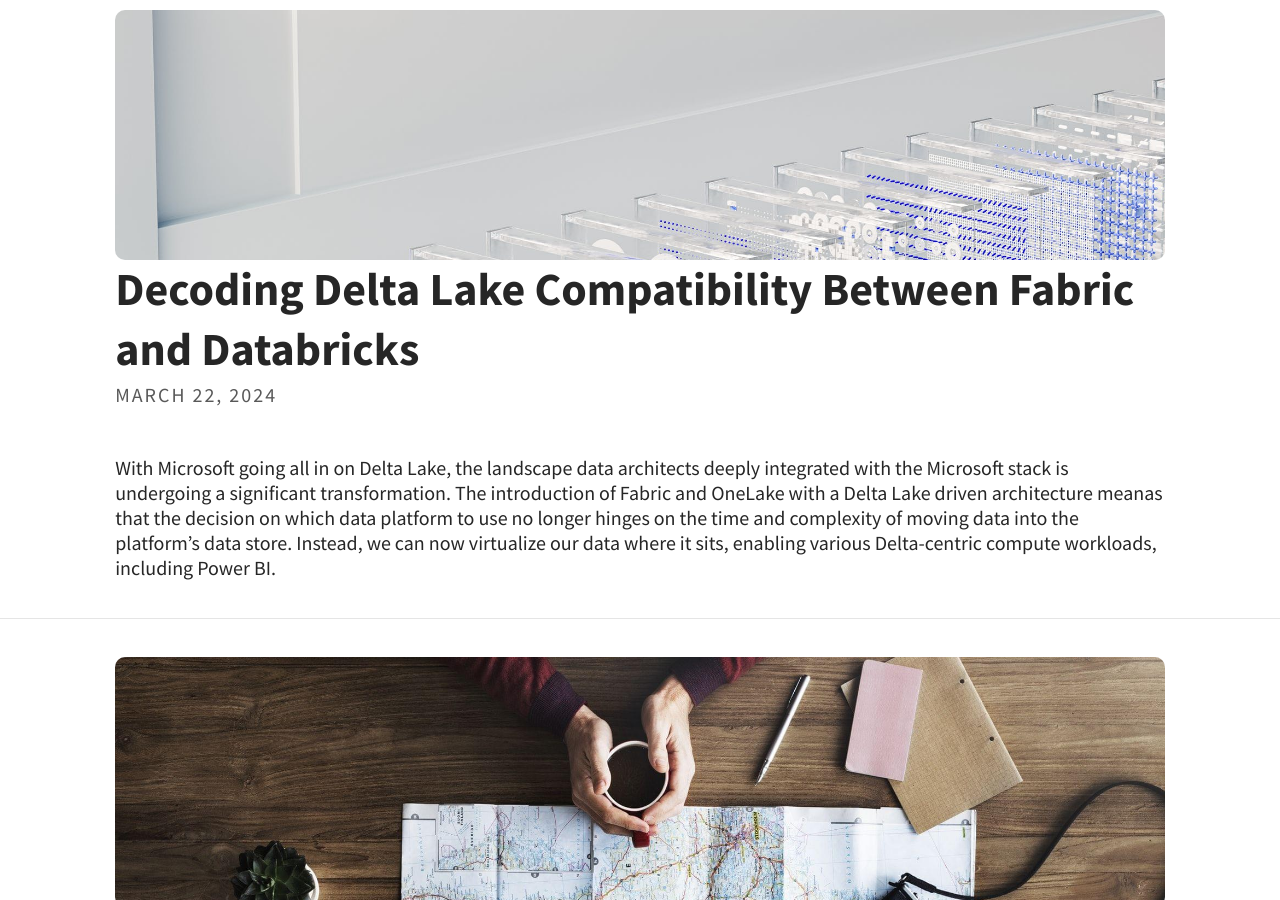
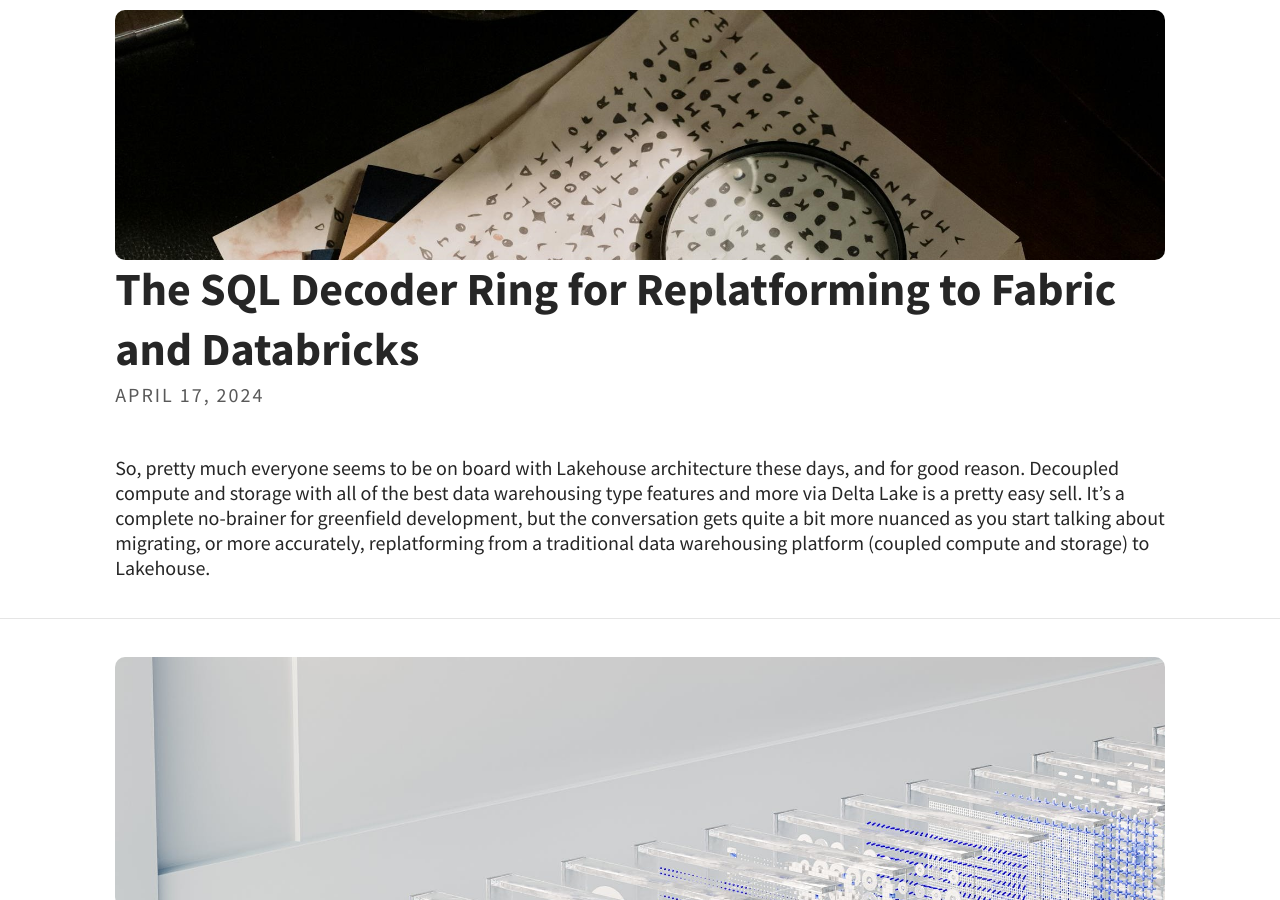
Before and after one commit to mwc360/mwc360.github.io, a Jekyll site: the page built from index.html, in a window 1280 px wide and 900 px high, scrolled down 399 px. Built offline with Jekyll 4.4.1, drawn with Linux system fonts in a browser that asks for light colours; the list of posts is cut into pages by our own code; some of the changed lines change nothing that is shown; some of the changed text lies outside the part shown.

Commit message:
new post

````diff
--- a/_posts/2024-02-26-Beyond-Information-Schema.md
+++ b/_posts/2024-02-26-Beyond-Information-Schema.md
@@ -2,7 +2,7 @@
 layout: post
 title: "Beyond Information Schema: Metadata Mastery in a Fabric Lakehouse"
 tags: [Fabric, Spark]
-categories: Tips and Tricks
+categories: Data-Engineering
 feature-img: "assets/img/pexels/search-map.jpeg"
 thumbnail: "assets/img/pexels/search-map.jpeg"
 published: true
--- /dev/null
+++ b/_posts/2024-04-17-The-SQL-Decoder-Ring-for-Replatforming-to-Fabric-And-Databricks.md
@@ -0,0 +1,170 @@
+---
+layout: post
+title: "The SQL Decoder Ring for Replatforming to Fabric and Databricks"
+tags: [Fabric, Databricks, Delta Lake, Spark]
+categories: Data-Engineering
+feature-img: "assets/img/feature-img/pexels-cottonbro-7319068.jpeg"
+thumbnail: "assets/img/feature-img/pexels-cottonbro-7319068.jpeg"
+published: true
+---
+
+So, pretty much everyone seems to be on board with Lakehouse architecture these days, and for good reason. Decoupled compute and storage _with_ all of the best data warehousing type features and more via Delta Lake is a pretty easy sell. It's a complete no-brainer for greenfield development, but the conversation gets quite a bit more nuanced as you start talking about migrating, or more accurately, replatforming from a traditional data warehousing platform (coupled compute and storage) to Lakehouse.
+
+Most data warehouses that are not in their infancy will have hundreds of code files, possibly thousands, that make up the business logic of the warehouse. They might be views, stored procedures, tables, functions, random scripts, etc. This can become a major road block to replatforming unless you have an army of data engineers... most companies are not so privileged.
+
+In this post I'll share details on one of the most important Python libraries you need to get familiar with if you are considering a replatform, have one planned, or are not yet on a lakehouse architecture in Fabric or Databricks.
+
+# Introducing SQLGlot
+SQL what? SQL**Glot**. Think polyglot, someone who is blessed with linguistic prowess and can speak four or more languages, but for SQL. [**SQLGlot**](https://github.com/tobymao/sqlglot) is an open-source Python project that aims to support transpiling between SQL dialects and also supports dynamically building and parsing SQL statements, in your dialect of choice, in a very Pythonic way.
+
+> **SQLGlot supported dialects:** _Athena, BigQuery, ClickHouse, Databricks, Doris, Drill, DuckDb, Hive, MySql, Oracle, Postgres, Presto, PRQL, Redshift, Snowflake, Spark, SqLite, StarRocks, Tableau, Teradata, Trino, and T-SQL (Synapse Dedicated, MSSQL, etc.)_
+
+When we look at replatforming a traditional data warehouse to lakehouse architecture there are three primary challenges to deal with on the code side of things:
+1. **Volume of code to refactor:** In my career I can think of a few environments I've worked on where there were hundreds of thousands of lines of code that made up the platform. In a smaller environment, you might have closer to 10,000 lines of code, regardless, that is a whole lot of code to refactor or rewrite to support a different SQL dialect.
+1. **Variety of code to refactor:** Companies migrating to lakehouse architectures are coming from all sorts of data warehousing technologies, and a lot of businesses are unlucky enough to be on the hook for modernizing multiple legacy systems. This means we could be talking about a plethora of SQL dialects that we need to consider.
+1. **Giving up dated coding patterns:** Are you a fan of writing dynamic SQL? Guess what? You'll love PySpark. Sure, you can do some pretty cool stuff with dynamic SQL, but Python + SparkSQL will change your life. _This is the way_.
+<div style="width:100%;height:0;padding-bottom:56%;position:relative;"><iframe src="https://giphy.com/embed/7nTiW8rZymfJJLT8OE" width="100%" height="100%" style="position:absolute" frameBorder="0" class="giphy-embed" allowFullScreen></iframe></div><p><a href="https://giphy.com/gifs/disneyplus-the-mandalorian-mando-themandalorian-7nTiW8rZymfJJLT8OE">via GIPHY</a></p>
+
+The good news is that **SQLGlot** can do wonders to help with #1 and #2. #3 is more challenging but I'll cover how you can use generative AI to help automate pattern changes in a future blog post.
+
+## The Basics
+In this post, I'll only be focusing on transpiling use cases. The syntax is almost too straightfoward. You simply pass in the SQL to convert, the dialect that is being read, and the dialect you want to write out. Easy.
+
+```python
+import sqlglot as sg
+sg.transpile("SELECT CONVERT(BIT, 1) AS C1", read="tsql", write="spark")[0]
+```
+The above returns `SELECT CAST(1 AS BOOLEAN) AS C1`.
+
+How about a more complex example? The below T-SQL contains a number of different syntax constructs that exist in SparkSQL, although with completely different syntax.
+- `CONVERT`: I prefer CONVERT over CAST but guess what? Every other SQL dialect I'm aware of uses CAST.
+- `[Brackets for column name aliasing]`: easily one of my least favorite things to refactor across dialects since every dialect does it slightly differently and it takes forever.
+- `OUTER APPLY`: SparkSQL supports a different syntax, `LEFT JOIN LATERAL`.
+- `LEFT`: SparkSQL uses `SUBSTRING` instead.
+
+```sql
+SELECT
+    CONVERT(VARCHAR, GETDATE(), 101) AS [CurrentDateFormatted],
+    LEFT(ProductName, 10) AS [Short Product Name],
+    YEAR(OrderDate) AS OrderYear,
+    PIVOTData.*
+FROM
+    Sales.Orders o
+INNER JOIN
+    Sales.OrderDetails od ON o.OrderID = od.OrderID
+INNER JOIN
+    Products p ON od.ProductID = p.ProductID
+OUTER APPLY
+    (SELECT
+        1 AS JanuarySales,
+        2 AS FebruarySales,
+        3 AS MarchSales
+     FROM
+        (SELECT
+            MONTH(OrderDate) AS SaleMonth,
+            SalesAmount
+         FROM
+            Sales.Orders
+         WHERE
+            YEAR(OrderDate) = YEAR(GETDATE())) AS SourceTable
+     PIVOT
+        (SUM(SalesAmount)
+         FOR SaleMonth IN (1, 2, 3)
+        ) AS PivotTable
+    ) AS PIVOTData
+WHERE
+    o.OrderDate BETWEEN '2023-01-01' AND '2023-12-31'
+GROUP BY
+    ProductName, OrderDate, PIVOTData.JanuarySales, PIVOTData.FebruarySales, PIVOTData.MarchSales
+ORDER BY
+    OrderYear DESC;
+```
+
+Here's the simple SQLGlot code after I set the above T-SQL as a variable named _input_sql_:
+```python
+import sqlglot as sg
+sg.transpile(input_sql, read="tsql", write="spark", pretty=True)[0]
+```
+
+And the result of the conversion...
+
+```sql
+SELECT
+  CAST(DATE_FORMAT(CURRENT_TIMESTAMP(), 'MM/dd/yyyy') AS VARCHAR(30)) AS `CurrentDateFormatted`,
+  LEFT(CAST(ProductName AS STRING), 10) AS `Short Product Name`,
+  YEAR(OrderDate) AS OrderYear,
+  PIVOTData.*
+FROM Sales.Orders AS o
+INNER JOIN Sales.OrderDetails AS od
+  ON o.OrderID = od.OrderID
+INNER JOIN Products AS p
+  ON od.ProductID = p.ProductID LEFT JOIN LATERAL (
+  SELECT
+    1 AS JanuarySales,
+    2 AS FebruarySales,
+    3 AS MarchSales
+  FROM (
+    SELECT
+      *
+    FROM (
+      SELECT
+        MONTH(OrderDate) AS SaleMonth,
+        SalesAmount
+      FROM Sales.Orders
+      WHERE
+        YEAR(OrderDate) = YEAR(CURRENT_TIMESTAMP())
+    ) AS SourceTable PIVOT(SUM(SalesAmount) FOR SaleMonth IN (1, 2, 3))
+  ) AS PivotTable
+) AS PIVOTData
+WHERE
+  o.OrderDate BETWEEN '2023-01-01' AND '2023-12-31'
+GROUP BY
+  ProductName,
+  OrderDate,
+  PIVOTData.JanuarySales,
+  PIVOTData.FebruarySales,
+  PIVOTData.MarchSales
+ORDER BY
+  OrderYear DESC
+```
+
+The below diff highlights how truly powerful this library is:
+![Diff of results](/assets/img/posts/SQLGlot/sqlglot-diff.png)
+
+It accurately converted all T-SQL syntax differences to SparkSQL, even the specific style (101 for US datetime) of the `CONVERT` function. If that's not enough, if you didn't notice, in the last command I threw in `pretty=True` to return formatted SQL.
+
+What about an example of it returning a partially successful conversion? Let's convert the former simple SQL to Oracle.
+
+```python
+import sqlglot as sg
+sg.transpile("SELECT CONVERT(BIT, 1) AS C1", read="tsql", write="oracle")[0]
+```
+
+The output returned is `SELECT CAST(1 AS BIT) AS C1`. Anyone familiar with Oracle knows that this code wouldn't pass the sniff test, Oracle has this wonderfully inconvenient feature where you have to query `FROM DUAL` when writing a tableless select statement. The easy solution here is just to not migrate your data warehouse to Oracle. Seriously, problem solved. The lesson here is that SQLGlot isn't foolproof but it sure can do wonders to accelerate the ability to convert between SQL dialects in bulk.
+
+## Using SQLGlot in Replatforming Projects
+Now, how can you use SQLGlot as part of a large replatforming project? Here's one relatively straightforward method:
+1. Upload all of your SQL script files to your data lake or as Notebook resources in Fabric.
+1. List the SQL files in your directory
+1. Loop over the file list and do the following:
+   1. Read the file contents into a variable
+   1. Convert via SQLGlot and output as another variable
+   1. Write converted SQL to a file back to your directory of choice.
+
+Your code would look something like the below:
+```python
+import sqlglot as sg
+input_dir = '<input sql file directory>'
+transpiled_dir = '<director to save transpiled files>'
+
+sql_list = mssparkutils.fs.ls(input_dir)
+
+for s in sql_list:
+    sql = mssparkutils.fs.head(s.path, 1000000)
+    sql_transpiled = sg.transpile(sql, read="tsql", write="spark", pretty=True)[0]
+    file_name = f"{transpiled_dir}/{s.name}"
+    mssparkutils.fs.put(file_name, sql_transpiled, overwrite=True)
+
+```
+
+So easy... you could iterate over and convert thousands of SQL files to another dialect in minutes. Sure, it may not always be a perfect conversion, however, it will greatly accelerate the process of getting to a Lakehouse architecture.
````
Also changed, not shown: assets/img/feature-img/pexels-cottonbro-7319068.jpeg (added), assets/img/posts/SQLGlot/sqlglot-diff.png (added).
